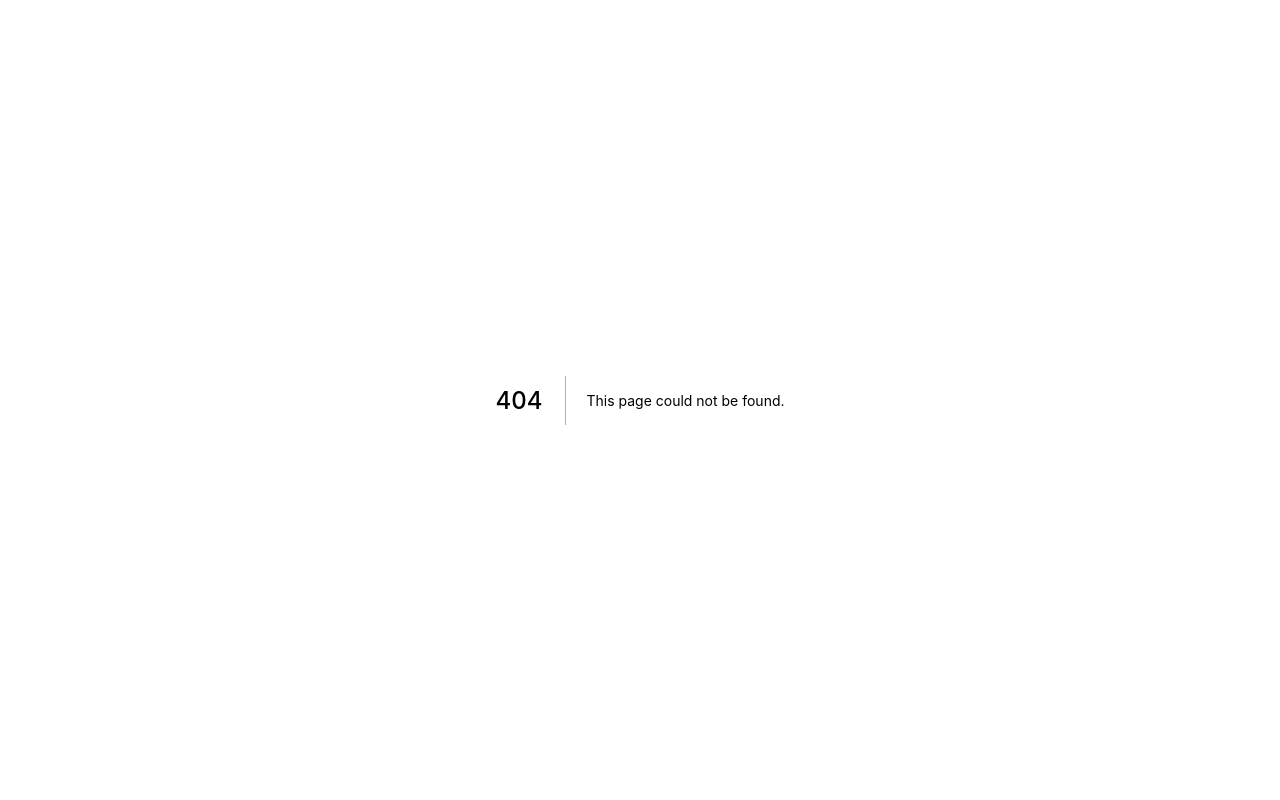
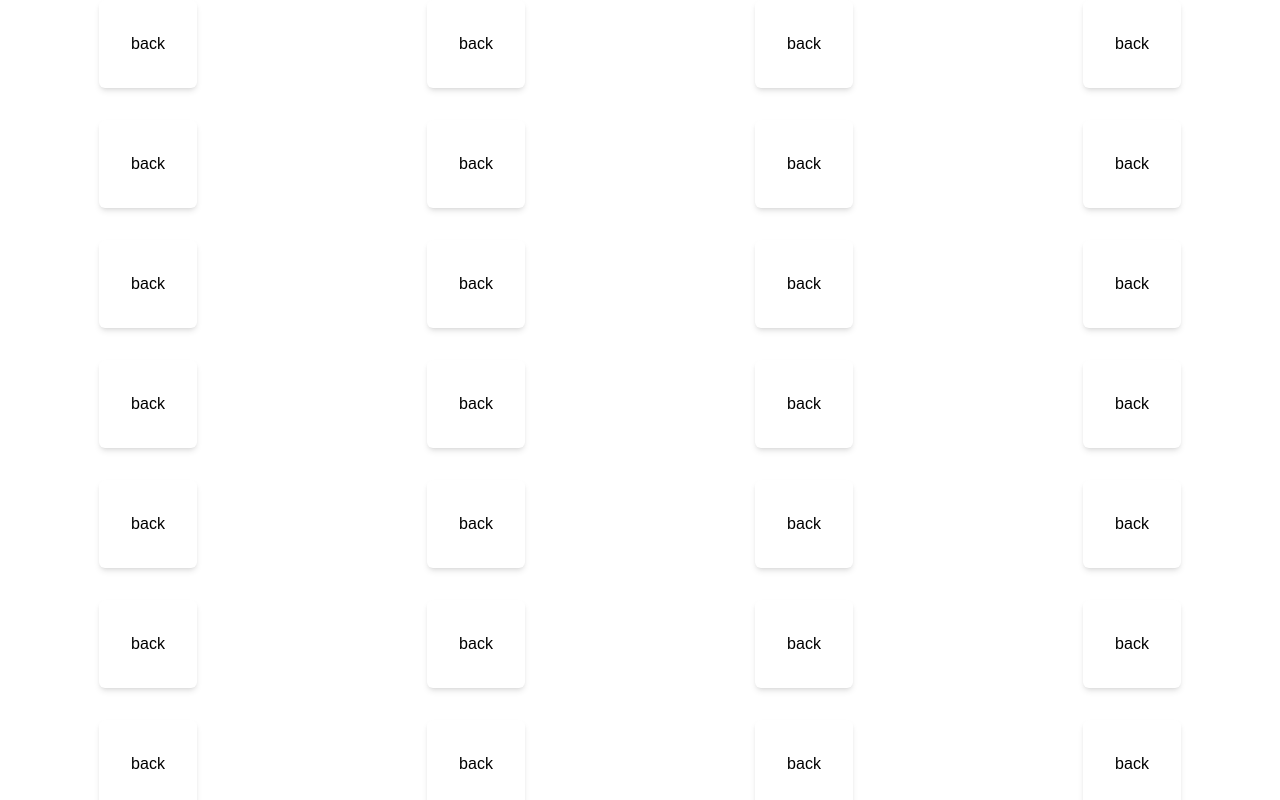
Before and after one commit to rarmenia/rarmenia-web, a Next.js app: page /interactive/games/match/game/Game in a window 1280 px wide. Before the commit this address had no page. Shown: the top 800 px of the page. Built offline with nearby package versions, Linux system fonts and the light colour scheme.

Commit message:
woop i made another game

```diff
--- /dev/null
+++ b/src/pages/interactive/games/match/game/Card.tsx
@@ -0,0 +1,47 @@
+import Image from 'next/image';
+import React from 'react'
+import { ICard } from '../../../../../types/games/match/card';
+
+type Props = {
+  card: ICard;
+  status: 'flipped' | 'matched' | 'unmatched';
+  onClick: (card: ICard) => void;
+}
+
+const Card = (props: Props) => {
+
+
+  const handleClick = () => {
+    props.onClick(props.card);
+  };
+
+  const buildClasses = () => {
+
+    const classes = ['match-card', 'bg-white', 'rounded-md', 'shadow-md', 'flex', 'flex-col', 'items-center', 'justify-center', 'cursor-pointer', 'transform', 'transition-transform', 'duration-500', 'ease-in-out', 'p-8'];
+
+    if (props.status === 'matched') {
+      classes.push('matched');
+    }
+
+    if (props.status === 'unmatched') {
+      classes.push('unmatched');
+      classes.push('cursor-pointer');
+    };
+
+    return classes.join(' ');
+  }
+
+  const render = () => (
+    <div className={buildClasses()} onClick={() => { handleClick() }}>
+      {props.status === "flipped" || props.status === "matched" ? (<div className='card-front'>
+        front {props.card.value} {props.card.suit}
+      </div>) : (<div className='card-back'>
+        back
+      </div>)}
+    </div>
+  );
+
+  return render();
+}
+
+export default Card
--- /dev/null
+++ b/src/pages/interactive/games/match/game/Game.tsx
@@ -0,0 +1,83 @@
+import React from 'react'
+import { ICard } from '../../../../../types/games/match/card';
+import { createInitialGameState, IGameState } from '../../../../../types/games/match/GameState'
+import Card from './Card';
+
+type Props = {
+  requiredMatches: number;
+}
+
+const Game = (props: Props) => {
+
+  const [state, setState] = React.useState<IGameState>(createInitialGameState(props.requiredMatches));
+
+  const handleCardClick = (card: ICard) => {
+
+    let activeCards = state.activeCards;
+    const matches = state.matches;
+    if (activeCards.length >= 2) {
+      activeCards = [];
+    }
+
+    if (activeCards.length === 0) {
+      activeCards.push(card)
+    } else if (activeCards.length === 1) {
+      if (activeCards[0].id !== card.id) {
+        activeCards.push(card);
+      }
+    }
+
+    if (activeCards.length === 2) {
+      const card1 = activeCards[0];
+      const card2 = activeCards[1];
+      if (card1.value === card2.value && card1.suit === card2.suit) {
+        matches.push(...[card1, card2])
+        activeCards = [];
+      }
+    }
+
+    const isWin = matches.length === props.requiredMatches * 2;
+
+    setState({
+      playingCards: state.playingCards,
+      activeCards: activeCards,
+      matches: matches,
+      gameStatus: isWin ? 'won' : 'playing',
+      score: state.score
+    });
+
+  };
+
+  const getStatus = (card: ICard): 'matched' | 'unmatched' | 'flipped' => {
+    // if state.matches includes card return matched
+    // if state.activeCards includes card return flipped
+    // else return unmatched
+    if (state.matches.map(_ => _.id).includes(card.id)) {
+      return 'matched';
+    }
+
+    if (state.activeCards.map(_ => _.id).includes(card.id)) {
+      return 'flipped';
+    }
+
+    return 'unmatched';
+  };
+
+  const render = () => (
+    <>
+      <div className="grid grid-cols-4 w-full gap-8">
+        {
+          state.playingCards.map((card, index) => (
+            <div key={index} className="flex flex-col items-center justify-center">
+              <Card card={card} status={getStatus(card)} onClick={handleCardClick} />
+            </div>
+          ))
+        }
+      </div>
+    </>
+  );
+
+  return render();
+}
+
+export default Game
--- /dev/null
+++ b/src/pages/interactive/games/match/index.tsx
@@ -0,0 +1,14 @@
+import { NextPage } from 'next';
+import Game from './game/Game';
+
+const PageMatch: NextPage = () => {
+  const render = () => (
+    <>
+      <Game requiredMatches={8} />
+    </>
+  );
+
+  return render();
+};
+
+export default PageMatch;
--- /dev/null
+++ b/src/types/games/match/Card.ts
@@ -0,0 +1,43 @@
+export interface ICard {
+  // The card's unique identifier.
+  id: string;
+
+  // The card's value
+  value: number;
+  suit: 'hearts' | 'diamonds' | 'clubs' | 'spades';
+}
+
+export const createDeck = (): ICard[] => {
+  const deck: ICard[] = [];
+  const suitNames: ('hearts' | 'diamonds' | 'clubs' | 'spades')[] = [
+    'hearts',
+    'diamonds',
+    'clubs',
+    'spades',
+  ];
+
+  // for each suit create 13 cards with values 1-13
+  for (let suit = 0; suit < 4; suit++) {
+    for (let value = 1; value <= 13; value++) {
+      deck.push({
+        id: `${suit}-${value}`,
+        value,
+        suit: suitNames[suit],
+      });
+    }
+  }
+
+  return deck;
+};
+
+export const shuffleDeck = (deck: ICard[]): ICard[] => {
+  // take a copy of the deck and shuffle it by swapping random cards
+  const shuffledDeck = [...deck];
+  for (let i = 0; i < shuffledDeck.length; i++) {
+    const swapIndex = Math.floor(Math.random() * shuffledDeck.length);
+    const temp = shuffledDeck[i];
+    shuffledDeck[i] = shuffledDeck[swapIndex];
+    shuffledDeck[swapIndex] = temp;
+  }
+  return shuffledDeck;
+};
--- /dev/null
+++ b/src/types/games/match/GameState.ts
@@ -0,0 +1,37 @@
+import { createDeck, ICard, shuffleDeck } from './card';
+
+export interface IGameState {
+  playingCards: ICard[];
+  score: number;
+
+  matches: ICard[];
+
+  gameStatus: 'playing' | 'won' | 'lost';
+  activeCards: ICard[];
+}
+
+export const createInitialGameState = (requiredMatches: number): IGameState => {
+  // make a deck and shuffle it
+  const deck = shuffleDeck(createDeck());
+
+  // pick the first requiredMatches from the deck
+  const playCards = deck.slice(0, requiredMatches);
+
+  // create a copy of playcards and add them to playcards with a different id
+  const playCardsCopy = playCards.map((card) => ({
+    ...card,
+    id: `${card.id}-1`,
+  }));
+  playCards.push(...playCardsCopy);
+
+  // shuffle the playcards
+  const shuffledPlayCards = shuffleDeck(playCards);
+
+  return {
+    playingCards: shuffledPlayCards,
+    score: 0,
+    matches: [],
+    gameStatus: 'playing',
+    activeCards: [],
+  };
+};
```
